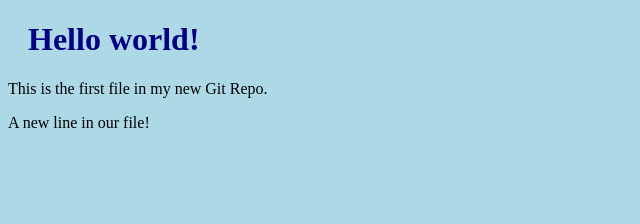
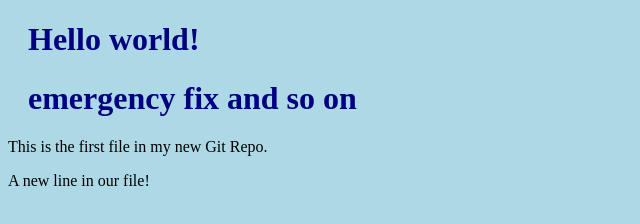
Before and after one commit to mohammadhassanm/Hello-World, a plain HTML site: page index.html in a window 1280 px wide. Shown: the whole page, without its empty margins (0-640 px from the left). Drawn offline with Linux system fonts and the light colour scheme.

Commit message:
emergency -fix

```diff
--- a/index.html
+++ b/index.html
@@ -7,6 +7,7 @@
 <body>
 
 <h1>Hello world!</h1>
+<h1>emergency fix and so on</h1>
 <p>This is the first file in my new Git Repo.</p>
 <p>A new line in our file!</p>
 
```
